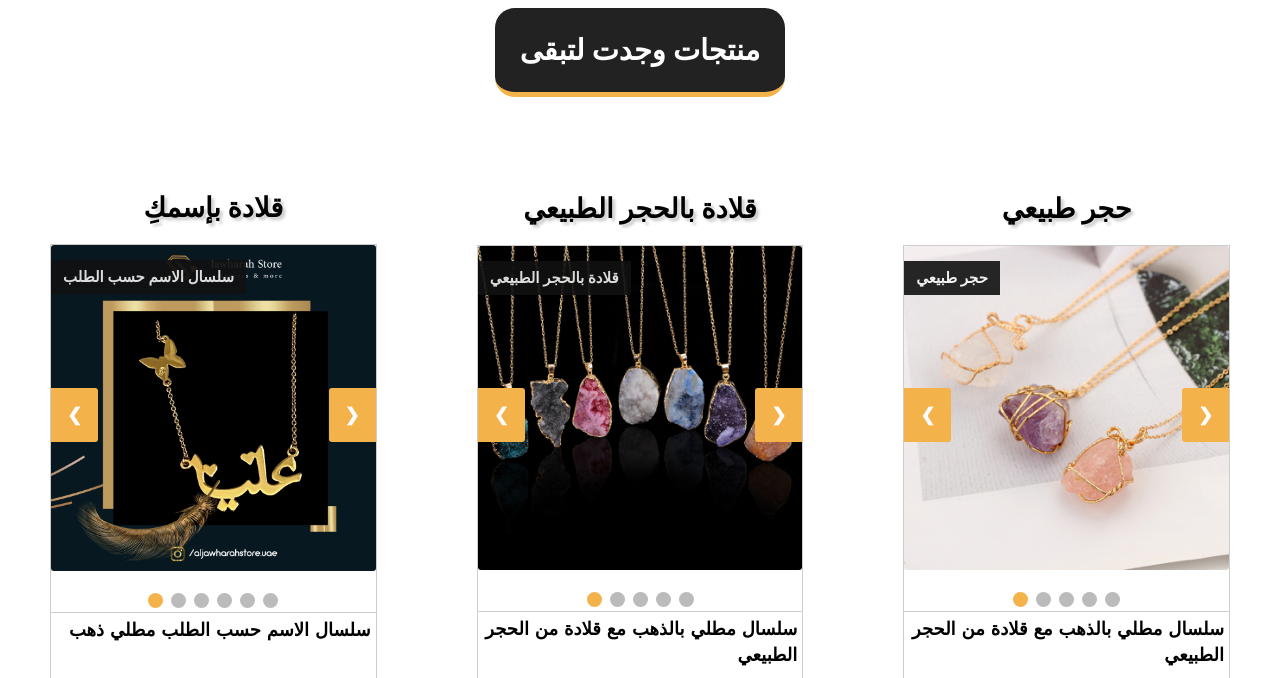
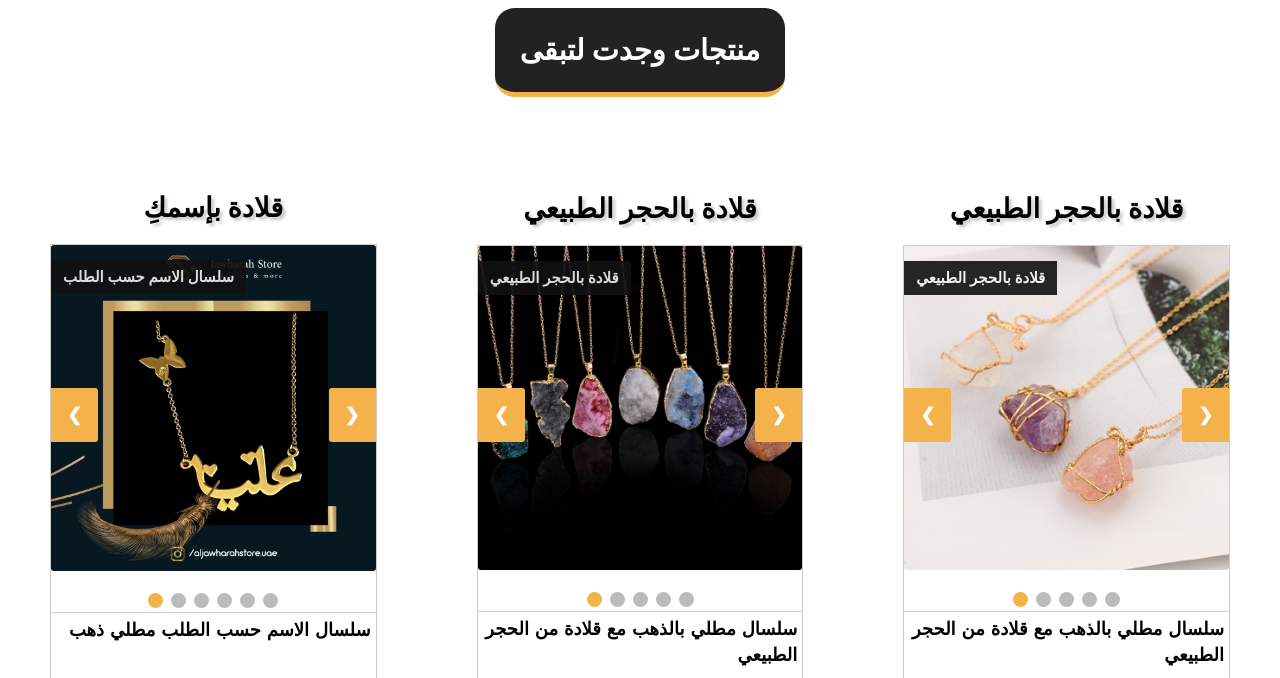
Before and after one commit to mahmoudadelgalalma7/Landing-Page-Product, a plain HTML site: page index.html in a window 1280 px wide. Shown: the part 122-800 px from the top of the page. Drawn offline with Linux system fonts and the light colour scheme.

Commit message:
edit_price_product

```diff
--- a/index.html
+++ b/index.html
@@ -174,37 +174,37 @@
             <div class="price">
                 <a href="https://wa.me/+971507889650/" class="button">
                  <button><img src="image/1170678-removebg-preview.png"></button>                </a>
-                  <p><span>220 درهم</span> &nbsp;195
+                  <p><span>220 درهم</span> &nbsp;169
                 درهم</p>
             </div>
         </div>
 
         <div class="box box3">
-            <h3>حجر طبيعي</h3>
+            <h3>قلادة بالحجر الطبيعي</h3>
             <div class="slider">
                 <div class="slideshow-container3">
                     <div class="mySlides3 fade3">
-                      <div class="numbertext3 text_on_img">حجر طبيعي</div>
+                      <div class="numbertext3 text_on_img">قلادة بالحجر الطبيعي</div>
                       <img src="image/13.jpg" style="width:100%">
                     </div>
 
                     <div class="mySlides3 fade3">
-                      <div class="numbertext3 text_on_img">حجر طبيعي</div>
+                      <div class="numbertext3 text_on_img">قلادة بالحجر الطبيعي</div>
                       <img src="image/23.jpg" style="width:100%">
                     </div>
 
                     <div class="mySlides3 fade3">
-                      <div class="numbertext3 text_on_img">حجر طبيعي</div>
+                      <div class="numbertext3 text_on_img">قلادة بالحجر الطبيعي</div>
                       <img src="image/33.jpg" style="width:100%">
                     </div>
 
                     <div class="mySlides3 fade3">
-                      <div class="numbertext3 text_on_img">حجر طبيعي</div>
+                      <div class="numbertext3 text_on_img">قلادة بالحجر الطبيعي</div>
                       <img src="image/43.jpg" style="width:100%">
                     </div>
 
                     <div class="mySlides3 fade3">
-                      <div class="numbertext3 text_on_img">حجر طبيعي</div>
+                      <div class="numbertext3 text_on_img">قلادة بالحجر الطبيعي</div>
                       <img src="image/53.jpg" style="width:100%">
                     </div>
 
```
